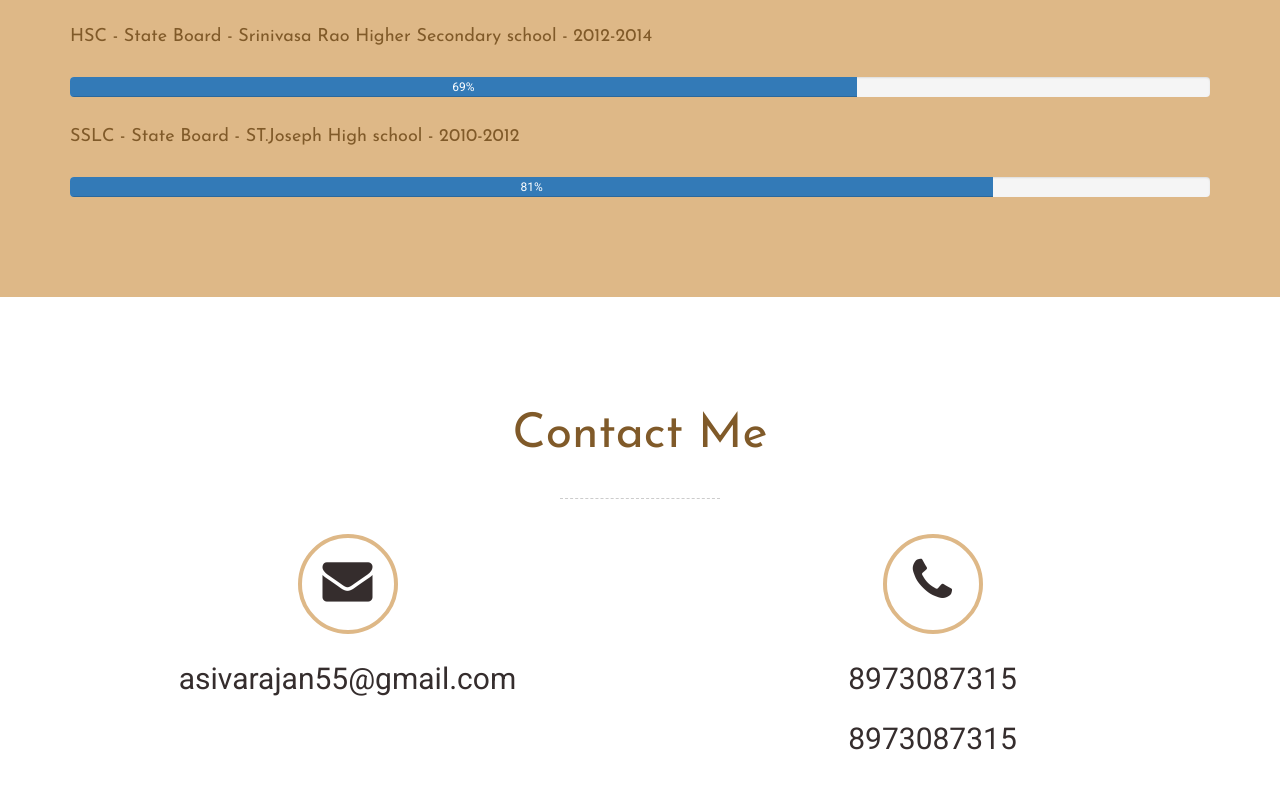
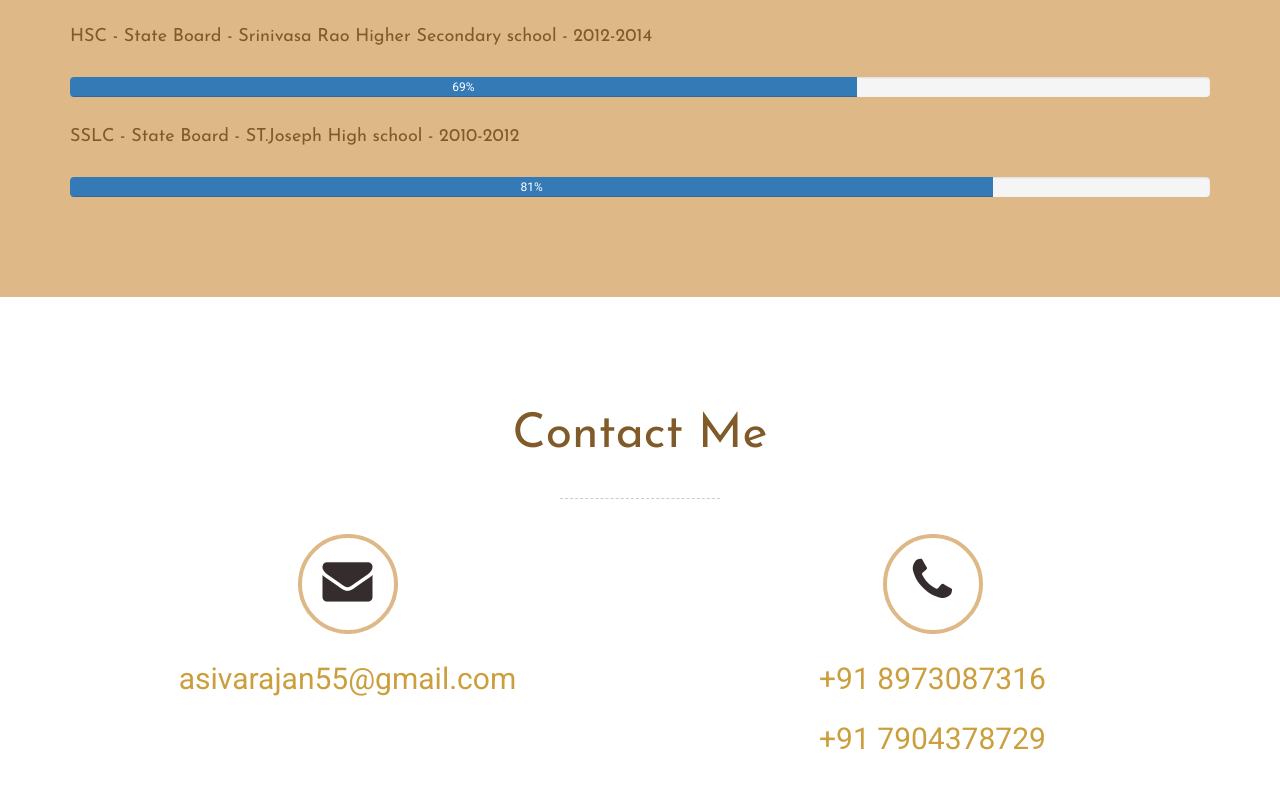
Before and after one commit to sivarajan15/sivarajan15.github.io, a plain HTML site: page index.html in a window 1280 px wide. Shown: the part 3473-4262 px from the top of the page. Drawn offline with Linux system fonts and the light colour scheme.

Commit message:
Add files via upload

```diff
--- a/index.html
+++ b/index.html
@@ -287,12 +287,12 @@
 	        	<div class="row">
 	        		<div class="col-md-6 text-center">
 						<p> <div class="icon-circle"> <i class="fa fa-envelope"></i> </div></p>
-						<p class="mail"> asivarajan55@gmail.com </p>
+						<p class="mail"> <a href="mailto:asivarajan55@gmail.com">asivarajan55@gmail.com </a></p>
 					</div>
 					<div class="col-md-6 text-center">
 						<p> <div class="icon-circle"> <i class="fa fa-phone"></i> </div></p>
-						<p class="phone"> 8973087315</p>
-						<p class="phone"> 8973087315</p>
+						<p class="phone"> <a href="tel:8973087316"> +91 8973087316</a></p>
+						<p class="phone"> <a href="tel:7904378729">  +91 7904378729</a></p>
 
 					</div>
 
```
